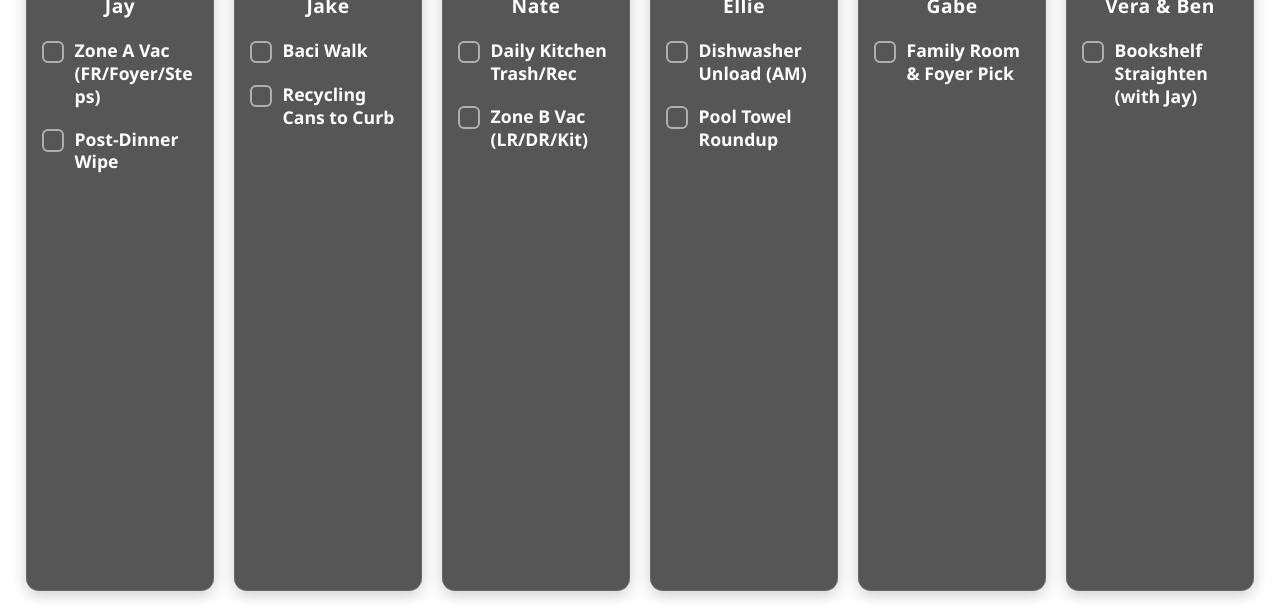
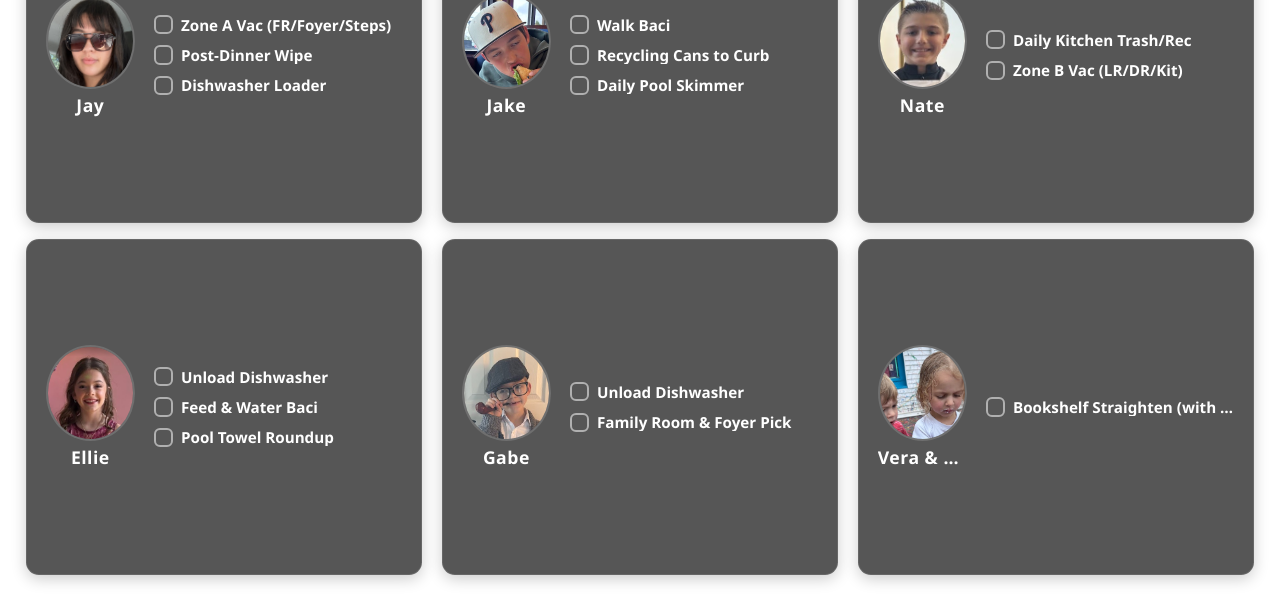
Before and after one commit to dkopala-CIK/Chores, a plain HTML site: page index.html in a window 1280 px wide. Shown: the part 193-800 px from the top of the page. Drawn offline with Linux system fonts and the light colour scheme.

Commit message:
Refactor chore grid layout and card styles
Updated layout and styling for chore grid and cards.

```diff
--- a/index.html
+++ b/index.html
@@ -25,8 +25,6 @@
             color: var(--text-main);
             padding: 2vh 2vw;
             overflow: hidden;
-
-            /* Fluidly fills out the container (designed for 100% width, 40% height) */
             width: 100vw;
             height: 100vh;
         }
@@ -39,6 +37,7 @@
             margin-bottom: 2vh;
             border-bottom: 2px solid var(--card-border);
             padding-bottom: 1vh;
+            height: 6vh;
         }
 
         /* Eye-Catching Neon Header Color & Font */
@@ -59,52 +58,56 @@
             text-transform: uppercase;
         }
 
-        /* 6-Column Matrix (Reverted back to full spacious width separation) */
+        /* 2-Row, 3-Column Grid Configuration */
         .chore-grid {
             display: grid;
-            grid-template-columns: repeat(6, 1fr);
-            grid-gap: 1.5vw;
-            height: calc(100% - 8vh);
+            grid-template-columns: repeat(3, 1fr);
+            grid-template-rows: repeat(2, 1fr);
+            grid-gap: 2vh 1.5vw;
+            height: calc(100% - 10vh);
         }
 
-        /* Child Entry Cards - Original uncompressed layout */
+        /* Child Entry Cards - Half Height and Increased Width Layout */
         .card {
             background-color: var(--card-bg);
             border: 1px solid var(--card-border);
             backdrop-filter: blur(5px);
             border-radius: 1vw;
-            padding: 2.5vh 1vw;
+            padding: 1.5vh 1.5vw;
             display: flex;
-            flex-direction: column;
+            flex-direction: row; /* Horizontal split to optimize wider space */
             align-items: center;
+            gap: 1.5vw;
             box-shadow: 0 4px 15px rgba(0,0,0,0.2);
-            height: 100%;
             overflow: hidden;
         }
 
-        /* Stacked Header Layout (Avatar on top of Name) */
+        /* Left-aligned Header Layout within Card */
         .card-header {
             display: flex;
             flex-direction: column;
             align-items: center;
-            margin-bottom: 2vh;
+            justify-content: center;
             text-align: center;
-            width: 100%;
+            flex-shrink: 0;
+            width: 25%;
         }
 
-        /* Original Spacious Avatar Sizes */
+        /* Doubled Original Avatar Size (From 9.5vh to 19vh) adjusted smoothly */
         .avatar {
-            width: 9.5vh;
-            height: 9.5vh;
+            width: 19vh;
+            height: 19vh;
+            max-width: 100%;
+            max-height: 12vh; /* Keeps it perfectly proportioned to the half-height card */
             border-radius: 50%;
             object-fit: cover;
             border: 2px solid var(--card-border);
             background-color: rgba(255,255,255,0.05);
-            margin-bottom: 1vh;
+            margin-bottom: 0.5vh;
         }
 
         .card h2 {
-            font-size: 2.4vh;
+            font-size: 2.2vh;
             font-weight: 700;
             letter-spacing: 0.5px;
             white-space: nowrap;
@@ -113,37 +116,29 @@
             width: 100%;
         }
 
-        /* High-Text Flow Layout Window */
+        /* Max-Space Task Container without internal scrolling */
         .task-list {
-            width: 100%;
+            width: 75%;
             display: flex;
             flex-direction: column;
-            gap: 1.5vh;
-            overflow-y: auto; /* Gracefully scroll internally if 40% box squishes layout */
-        }
-
-        /* Custom Scrollbar to avoid clunky default grey tracks */
-        .task-list::-webkit-scrollbar {
-            width: 4px;
-        }
-        .task-list::-webkit-scrollbar-thumb {
-            background: rgba(255,255,255,0.15);
-            border-radius: 2px;
+            justify-content: center;
+            gap: 1vh;
+            overflow: hidden; /* No scrolling */
         }
 
         .task-item {
             display: flex;
-            align-items: flex-start;
-            gap: 0.8vw;
+            align-items: center;
+            gap: 0.6vw;
             cursor: pointer;
-            padding: 0.5vh 0.2vw;
+            padding: 0.2vh 0;
         }
 
         .task-item input[type="checkbox"] {
             appearance: none;
             -webkit-appearance: none;
-            width: 2.8vh;
-            height: 2.8vh;
+            width: 2.4vh;
+            height: 2.4vh;
             border: 2px solid var(--text-muted);
             border-radius: 6px;
             outline: none;
@@ -151,7 +146,6 @@
             cursor: pointer;
             display: grid;
             place-content: center;
-            margin-top: 0.2vh;
             flex-shrink: 0;
             transition: all 0.2s ease;
         }
@@ -164,20 +158,23 @@
         .task-item input[type="checkbox"]:checked::before {
             content: "✓";
             color: #121212;
-            font-size: 1.8vh;
+            font-size: 1.6vh;
             font-weight: bold;
         }
 
-        /* Text scaled up to requested 2.2vh with absolute wrapping */
+        /* Maximized text sizing tailored tightly to fit without scrolling */
         .task-item label {
-            font-size: 2.2vh;
+            font-size: 1.9vh;
             font-weight: 600;
-            line-height: 1.3;
+            line-height: 1.2;
             color: var(--text-main);
             cursor: pointer;
             user-select: none;
-            word-break: break-word;
+            white-space: nowrap;
+            overflow: hidden;
+            text-overflow: ellipsis;
             display: inline-block;
+            width: 100%;
         }
 
         .task-item input[type="checkbox"]:checked + label {
@@ -188,7 +185,8 @@
 
         /* Sabbath Layout */
         .rest-day {
-            grid-column: span 6;
+            grid-column: span 3;
+            grid-row: span 2;
             display: flex;
             flex-direction: column;
             justify-content: center;
@@ -226,76 +224,74 @@
             1: { // Monday
                 name: "Monday",
                 tasks: [
-                    { child: "Jay", img: "jay.jpg", chores: ["Zone A Vac (FR/Foyer/Steps)", "Post-Dinner Wipe"] },
-                    { child: "Jake", img: "jake.jpg", chores: ["Baci Walk", "Recycling Cans to Curb"] },
+                    { child: "Jay", img: "jay.jpg", chores: ["Zone A Vac (FR/Foyer/Steps)", "Post-Dinner Wipe", "Dishwasher Loader"] },
+                    { child: "Jake", img: "jake.jpg", chores: ["Walk Baci", "Recycling Cans to Curb", "Daily Pool Skimmer"] },
                     { child: "Nate", img: "nate.jpg", chores: ["Daily Kitchen Trash/Rec", "Zone B Vac (LR/DR/Kit)"] },
-                    { child: "Ellie", img: "ellie.jpg", chores: ["Dishwasher Unload (AM)", "Pool Towel Roundup"] },
-                    { child: "Gabe", img: "gabe.jpg", chores: ["Family Room & Foyer Pick"] },
+                    { child: "Ellie", img: "ellie.jpg", chores: ["Unload Dishwasher", "Feed & Water Baci", "Pool Towel Roundup"] },
+                    { child: "Gabe", img: "gabe.jpg", chores: ["Unload Dishwasher", "Family Room & Foyer Pick"] },
                     { child: "Vera & Ben", img: "vera_ben.jpg", chores: ["Bookshelf Straighten (with Jay)"] }
                 ]
             },
             2: { // Tuesday
                 name: "Tuesday",
                 tasks: [
-                    { child: "Jay", img: "jay.jpg", chores: ["Baci Feed & Water (AM)", "Up Bathroom (Light Clean)"] },
-                    { child: "Jake", img: "jake.jpg", chores: ["Post-Dinner Wipe", "Bring Recycling Cans Back"] },
-                    { child: "Nate", img: "nate.jpg", chores: ["LAUNDRY DAY", "Dishwasher Loader (PM)"] },
-                    { child: "Ellie", img: "ellie.jpg", chores: ["Zone A Vac (FR/Foyer/Steps)", "Daily Pool Skimmer"] },
-                    { child: "Gabe", img: "gabe.jpg", chores: ["Basement Toy Reset"] },
+                    { child: "Jay", img: "jay.jpg", chores: ["Upstairs Bathroom (Light Clean)", "Make dinner"] },
+                    { child: "Jake", img: "jake.jpg", chores: ["Walk Baci", "Bring Recycling Cans Back", "Post-Dinner Wipe"] },
+                    { child: "Nate", img: "nate.jpg", chores: ["LAUNDRY DAY", "Dishwasher Loader"] },
+                    { child: "Ellie", img: "ellie.jpg", chores: ["Unload Dishwasher", "Zone A Vac (FR/Foyer/Steps)", "Daily Pool Skimmer"] },
+                    { child: "Gabe", img: "gabe.jpg", chores: ["Unload Dishwasher", "Basement Toy Reset", "Feed & Water Baci"] },
                     { child: "Vera & Ben", img: "vera_ben.jpg", chores: ["Shoe Matcher (with Ellie)"] }
                 ]
             },
             3: { // Wednesday
                 name: "Wednesday",
                 tasks: [
-                    { child: "Jay", img: "jay.jpg", chores: ["Zone B Vac (LR/DR/Kit)", "Dishwasher Unload (AM)"] },
-                    { child: "Jake", img: "jake.jpg", chores: ["LAUNDRY DAY", "Trash Cans to Curb (with Dad)"] },
+                    { child: "Jay", img: "jay.jpg", chores: ["Zone B Vac (LR/DR/Kit)", "Dishwasher Loader"] },
+                    { child: "Jake", img: "jake.jpg", chores: ["LAUNDRY DAY", "Walk Baci", "Trash Cans to Curb (with Dad)"] },
                     { child: "Nate", img: "nate.jpg", chores: ["Daily Kitchen Trash/Rec", "Backyard Poop Scoop"] },
-                    { child: "Ellie", img: "ellie.jpg", chores: ["Post-Dinner Wipe", "Pool Towel Roundup"] },
-                    { child: "Gabe", img: "gabe.jpg", chores: ["Family Room & Foyer Pick"] },
+                    { child: "Ellie", img: "ellie.jpg", chores: ["Unload Dishwasher", "Feed & Water Baci", "Pool Towel Roundup", "Post-Dinner Wipe"] },
+                    { child: "Gabe", img: "gabe.jpg", chores: ["Unload Dishwasher", "Family Room & Foyer Pick"] },
                     { child: "Vera & Ben", img: "vera_ben.jpg", chores: ["Toy Reset Helper (with Gabe)"] }
                 ]
             },
             4: { // Thursday
                 name: "Thursday",
                 tasks: [
-                    { child: "Jay", img: "jay.jpg", chores: ["LAUNDRY DAY", "Baci Walk"] },
-                    { child: "Jake", img: "jake.jpg", chores: ["Zone A Vac (FR/Foyer/Steps)", "Bring Trash Cans Back"] },
-                    { child: "Nate", img: "nate.jpg", chores: ["Post-Dinner Wipe", "Clean Pool Vac Filters"] },
-                    { child: "Ellie", img: "ellie.jpg", chores: ["Up Bathroom (Light Clean)", "Dishwasher Loader"] },
-                    { child: "Gabe", img: "gabe.jpg", chores: ["Basement Toy Reset"] },
+                    { child: "Jay", img: "jay.jpg", chores: ["LAUNDRY DAY", "Make dinner"] },
+                    { child: "Jake", img: "jake.jpg", chores: ["Zone A Vac (FR/Foyer/Steps)", "Walk Baci", "Bring Trash Cans Back", "Daily Pool Skimmer"] },
+                    { child: "Nate", img: "nate.jpg", chores: ["Clean Pool Vac Filters", "Post-Dinner Wipe", "Dishwasher Loader"] },
+                    { child: "Ellie", img: "ellie.jpg", chores: ["Unload Dishwasher", "Up Bathroom (Light Clean)"] },
+                    { child: "Gabe", img: "gabe.jpg", chores: ["Unload Dishwasher", "Basement Toy Reset", "Feed & Water Baci"] },
                     { child: "Vera & Ben", img: "vera_ben.jpg", chores: ["Bookshelf Straighten (with Ellie)"] }
                 ]
             },
             5: { // Friday
                 name: "Friday",
                 tasks: [
-                    { child: "Jay", img: "jay.jpg", chores: ["Dishwasher Loader", "Pool Towel Roundup"] },
-                    { child: "Jake", img: "jake.jpg", chores: ["Zone B Vac (LR/DR/Kit)", "Backyard Poop Scoop"] },
-                    { child: "Nate", img: "nate.jpg", chores: ["Baci Feed & Water", "Zone C Vac (Entire Basement)"] },
-                    { child: "Ellie", img: "ellie.jpg", chores: ["LAUNDRY DAY", "Post-Dinner Wipe"] },
-                    { child: "Gabe", img: "gabe.jpg", chores: ["Family Room & Foyer Pick"] },
+                    { child: "Jay", img: "jay.jpg", chores: ["Pool Towel Roundup", "Daily Pool Skimmer", "Dishwasher Loader"] },
+                    { child: "Jake", img: "jake.jpg", chores: ["Zone B Vac (LR/DR/Kit)", "Walk Baci", "Backyard Poop Scoop"] },
+                    { child: "Nate", img: "nate.jpg", chores: ["Zone C Vac (Entire Basement)"] },
+                    { child: "Ellie", img: "ellie.jpg", chores: ["Unload Dishwasher", "LAUNDRY DAY", "Feed & Water Baci", "Post-Dinner Wipe"] },
+                    { child: "Gabe", img: "gabe.jpg", chores: ["Unload Dishwasher", "Family Room & Foyer Pick"] },
                     { child: "Vera & Ben", img: "vera_ben.jpg", chores: ["Shoe Matcher (with Jake)"] }
                 ]
             },
             6: { // Saturday
                 name: "Saturday",
                 tasks: [
-                    { child: "Jay", img: "jay.jpg", chores: ["Up Bathroom (Deep Clean)", "Towel Folder (Fold & Away)"] },
-                    { child: "Jake", img: "jake.jpg", chores: ["1/2 Bath (Full Clean)", "Kitchen Mop & Floor Scrub"] },
-                    { child: "Nate", img: "nate.jpg", chores: ["Clean Pool Vac Filters", "Daily Pool Skimmer"] },
-                    { child: "Ellie", img: "ellie.jpg", chores: ["Dishwasher Unload (AM)", "Basement Toy Reset"] },
-                    { child: "Gabe", img: "gabe.jpg", chores: ["Total House Toy Roundup"] },
+                    { child: "Jay", img: "jay.jpg", chores: ["Upstairs Bathroom (Deep Clean)", "Clean bedroom", "Towel Folder (Fold & Away)"] },
+                    { child: "Jake", img: "jake.jpg", chores: ["1/2 Bath (Full Clean)", "Walk Baci", "Kitchen Mop & Floor Scrub"] },
+                    { child: "Nate", img: "nate.jpg", chores: ["Clean Pool Vac Filters", "Daily Pool Skimmer", "Post-Dinner Wipe", "Dishwasher Loader"] },
+                    { child: "Ellie", img: "ellie.jpg", chores: ["Unload Dishwasher", "Basement Toy Reset"] },
+                    { child: "Gabe", img: "gabe.jpg", chores: ["Unload Dishwasher", "Total House Toy Roundup", "Feed & Water Baci"] },
                     { child: "Vera & Ben", img: "vera_ben.jpg", chores: ["Shoe Consolidation Bin"] }
                 ]
             }
         };
 
-        // Automagic Midnight Wipe & State Retention Configuration
+        // Storage & Cache management configuration
         function manageStorageState(currentDay) {
             const storedDay = localStorage.getItem('activeChoreDay');
-
-            // Wipe checked status keys from cache if day doesn't match current machine state
             if (storedDay !== String(currentDay)) {
                 for (let key in localStorage) {
                     if (key.startsWith('chk-')) {
```
